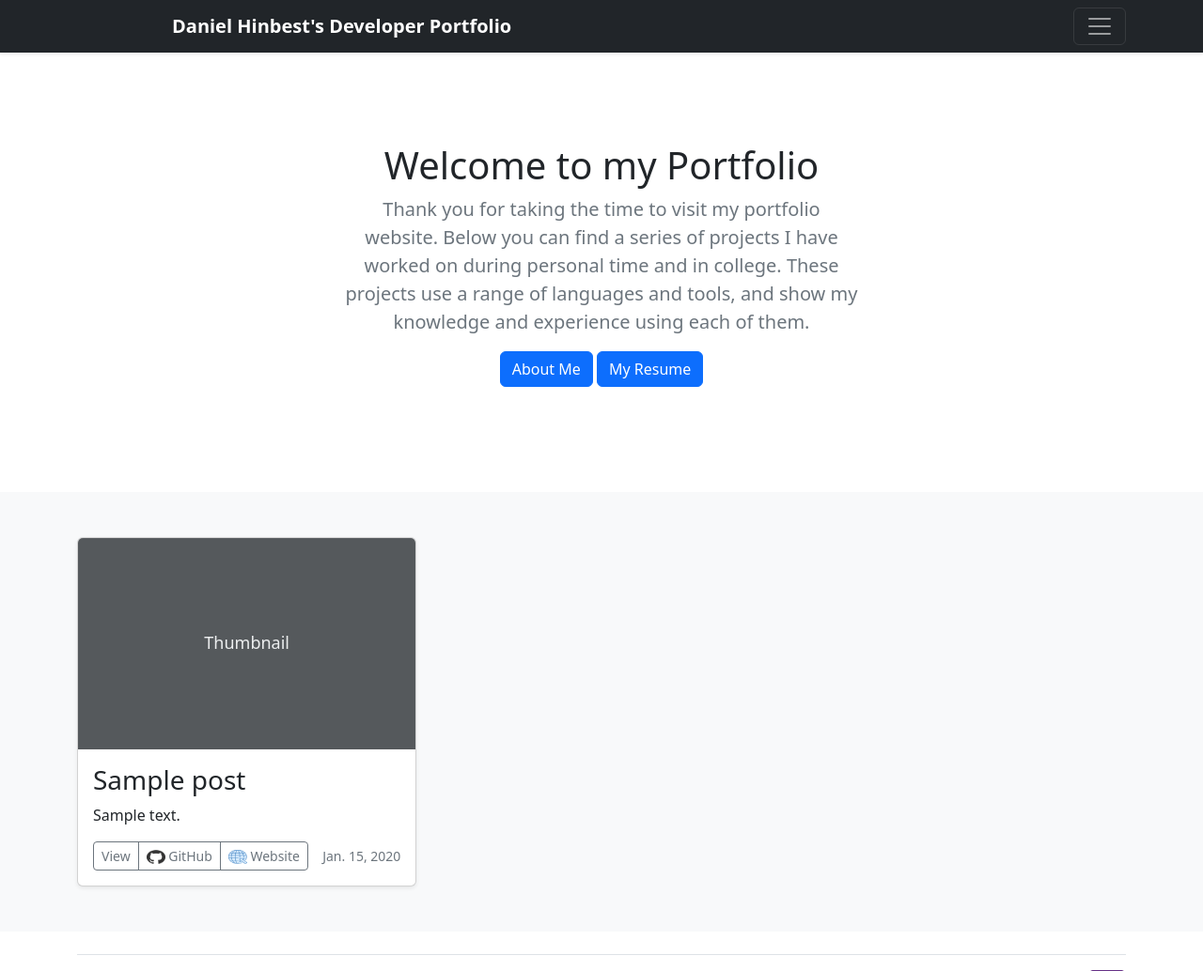
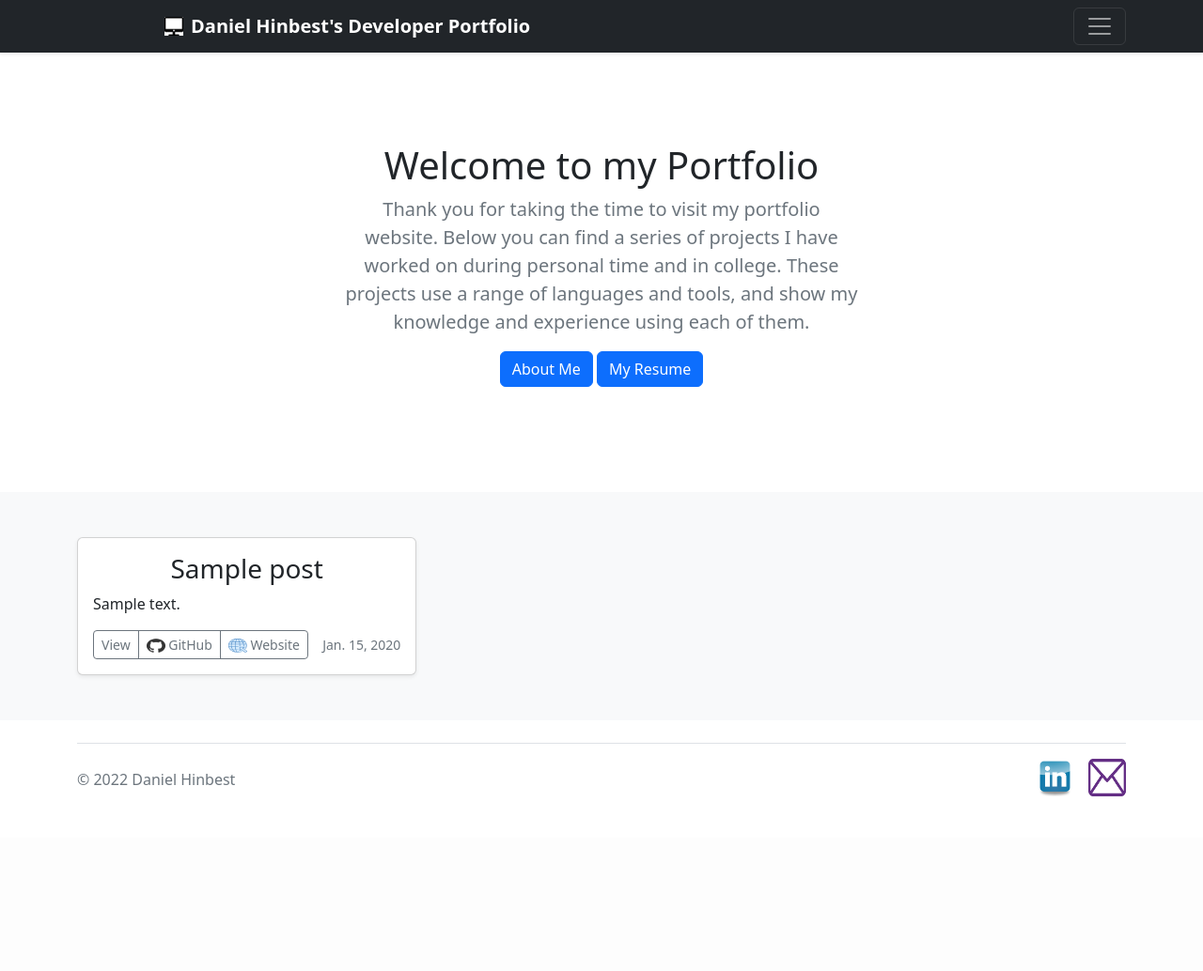
Before and after one commit to DanielHinbest/Portfolio, a Django app: page / in a window 1280 px wide. Shown: the top 1034 px of the page at 94% size. After the commit the page ends 848 px from the top, so only its background shows below. Run offline with Django 4.2, Linux system fonts and the light colour scheme; tables that the repository leaves empty hold one stand-in row (values such as "Sample post"); some libraries are stand-ins or nearby versions.

Commit message:
icon added

```diff
--- a/portfolio/templates/portfolio/base.html
+++ b/portfolio/templates/portfolio/base.html
@@ -7,6 +7,7 @@
     <meta name="description" content="">
     <meta name="author" content="Daniel Hinbest">
     <title>{% block title %} {% endblock %} - Daniel Hinbest's Developer Portfolio</title>
+    <link rel="shortcut icon" type="image/png" href="{% static 'portfolio/images/computer.ico' %}"/>
 
     <link rel="canonical" href="https://getbootstrap.com/docs/5.2/examples/album/">
     <link href="{% static 'portfolio/css/bootstrap.min.css' %}" rel="stylesheet">
@@ -42,7 +43,7 @@
     <div class="container">
       <div class="col-sm-4 offset-md-1">
       <a href="{% url 'portfolio:index' %}" class="navbar-brand d-flex align-items-center">
-        <svg xmlns="http://www.w3.org/2000/svg" width="20" height="20" fill="none" stroke="currentColor" stroke-linecap="round" stroke-linejoin="round" stroke-width="2" aria-hidden="true" class="me-2" viewBox="0 0 24 24"><path d="M23 19a2 2 0 0 1-2 2H3a2 2 0 0 1-2-2V8a2 2 0 0 1 2-2h4l2-3h6l2 3h4a2 2 0 0 1 2 2z"/><circle cx="12" cy="13" r="4"/></svg>
+        <img src="{% static 'portfolio/images/computer.jpeg' %}" width="20" height="20"fill="none" stroke="currentColor" stroke-linecap="round" stroke-linejoin="round" stroke-width="2" aria-hidden="true" class="me-2" viewBox="0 0 24 24"/>
         <strong>Daniel Hinbest's Developer Portfolio</strong>
       </a>
     </div>
--- a/portfolio/templates/portfolio/index.html
+++ b/portfolio/templates/portfolio/index.html
@@ -26,10 +26,10 @@
         {% for post in post_list %}
         <div class="col">
           <div class="card shadow-sm">
-            <svg class="bd-placeholder-img card-img-top" width="100%" height="225" xmlns="http://www.w3.org/2000/svg" role="img" aria-label="Placeholder: Thumbnail" preserveAspectRatio="xMidYMid slice" focusable="false"><title>Placeholder</title><rect width="100%" height="100%" fill="#55595c"/><text x="50%" y="50%" fill="#eceeef" dy=".3em">Thumbnail</text></svg>
+            {% comment %} <svg class="bd-placeholder-img card-img-top" width="100%" height="225" xmlns="http://www.w3.org/2000/svg" role="img" aria-label="Placeholder: Thumbnail" preserveAspectRatio="xMidYMid slice" focusable="false"><title>Placeholder</title><rect width="100%" height="100%" fill="#55595c"/><text x="50%" y="50%" fill="#eceeef" dy=".3em">Thumbnail</text></svg> {% endcomment %}
 
             <div class="card-body">
-              <h3>{{ post.title }}</h3>
+              <center><h3>{{ post.title }}</h3></center>
               <p class="card-text">{{ post.content|truncatewords:50 }}</p>
               <div class="d-flex justify-content-between align-items-center">
                 <div class="btn-group">
```
Also changed, not shown: Portfolio notes.txt (+2 -5 lines), portfolio/static/portfolio/images/computer.ico (added), portfolio/static/portfolio/images/computer.jpeg (added).
